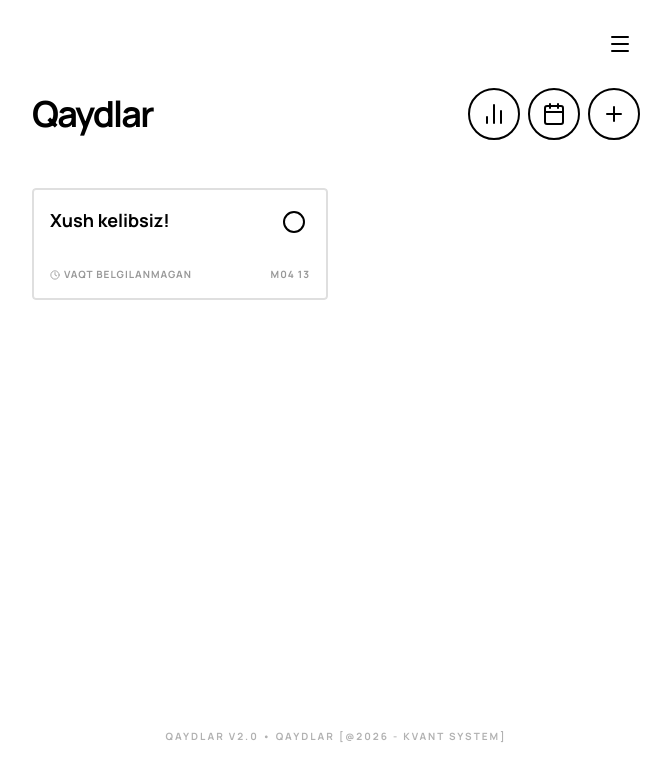
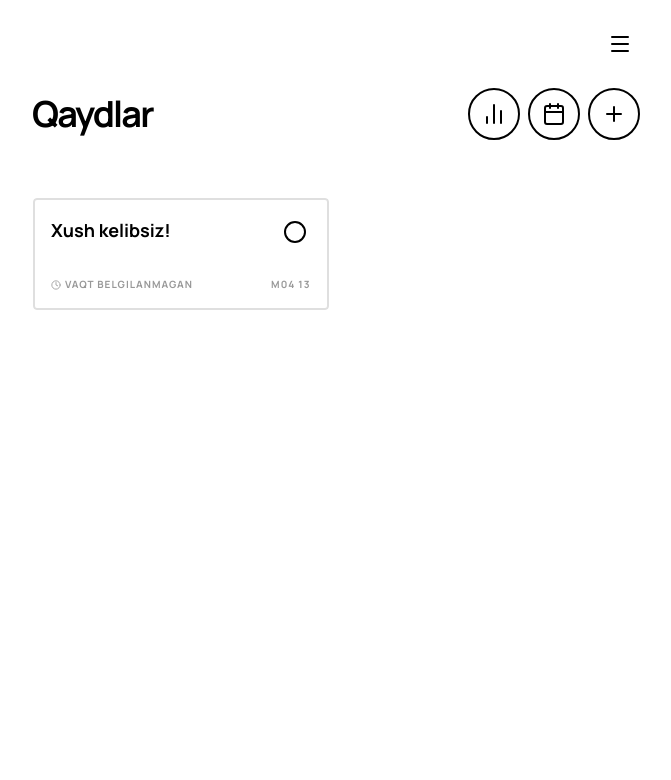
Before and after one commit to 1blavk/NoteApp, a React (Vite) app: page / in a window 1280 px wide. Shown: the top 780 px of the page, without its empty margins (304-975 px from the left). Built offline with nearby package versions, Linux system fonts and the light colour scheme.

Commit message:
fix: Adjust spacing and remove footer
Reduces bottom padding on the main content area and removes the redundant footer from both the main app and settings drawer to improve visual flow and declutter the UI.

```diff
--- a/src/App.tsx
+++ b/src/App.tsx
@@ -280,7 +280,7 @@ export default function App() {
         />
       )}
 
-      <div className="w-full max-w-2xl min-h-screen flex flex-col relative z-10 px-4 py-6 md:px-8">
+      <div className="w-full max-w-2xl min-h-screen flex flex-col relative z-10 px-4 pt-6 pb-1 md:px-8">
         <header className="flex items-center justify-between mb-6">
           <div />
 
@@ -316,7 +316,7 @@ export default function App() {
                 initial={{ opacity: 0, x: -20 }}
                 animate={{ opacity: 1, x: 0 }}
                 exit={{ opacity: 0, x: 20 }}
-                className="flex flex-col flex-1 pb-12"
+                className="flex flex-col flex-1 pb-1"
               >
                 <div className="flex items-center justify-between mb-12">
                   <h1 className="text-4xl font-bold tracking-tighter">Qaydlar</h1>
@@ -378,7 +378,7 @@ export default function App() {
                         </button>
                       </div>
                     )}
-                    <div className="grid grid-cols-1 sm:grid-cols-2 gap-4">
+                    <div className="grid grid-cols-1 sm:grid-cols-2 gap-4 mt-[10px] pl-[1px]">
                       {filteredNotes.length > 0 ? (
                         filteredNotes.map(note => (
                           <NoteCard
@@ -414,17 +414,6 @@ export default function App() {
           </AnimatePresence>
         </main>
 
-        <footer className="mt-32 pb-8 text-center opacity-30 text-[10px] font-bold uppercase tracking-[0.2em]">
-          <a
-            href="https://kvantsystem.uz"
-            target="_blank"
-            rel="noopener noreferrer"
-            className="hover:opacity-100 transition-opacity"
-          >
-            Qaydlar v2.0 • Qaydlar [@2026 - kvant system]
-          </a>
-        </footer>
-
         <SettingsDrawer
           showSettings={showSettings}
           setShowSettings={setShowSettings}
--- a/src/components/SettingsDrawer.tsx
+++ b/src/components/SettingsDrawer.tsx
@@ -214,17 +214,6 @@ export const SettingsDrawer: React.FC<SettingsDrawerProps> = ({
                   </button>
                 </div>
               </div>
-
-              <footer className="mt-20 pt-8 pb-4 text-center opacity-30 text-[10px] font-bold uppercase tracking-[0.2em]">
-                <a
-                  href="https://kvantsystem.uz"
-                  target="_blank"
-                  rel="noopener noreferrer"
-                  className="hover:opacity-100 transition-opacity"
-                >
-                  Qaydlar v2.0 • Qaydlar [@2026 - kvant system]
-                </a>
-              </footer>
             </div>
           </motion.div>
         </>
```
